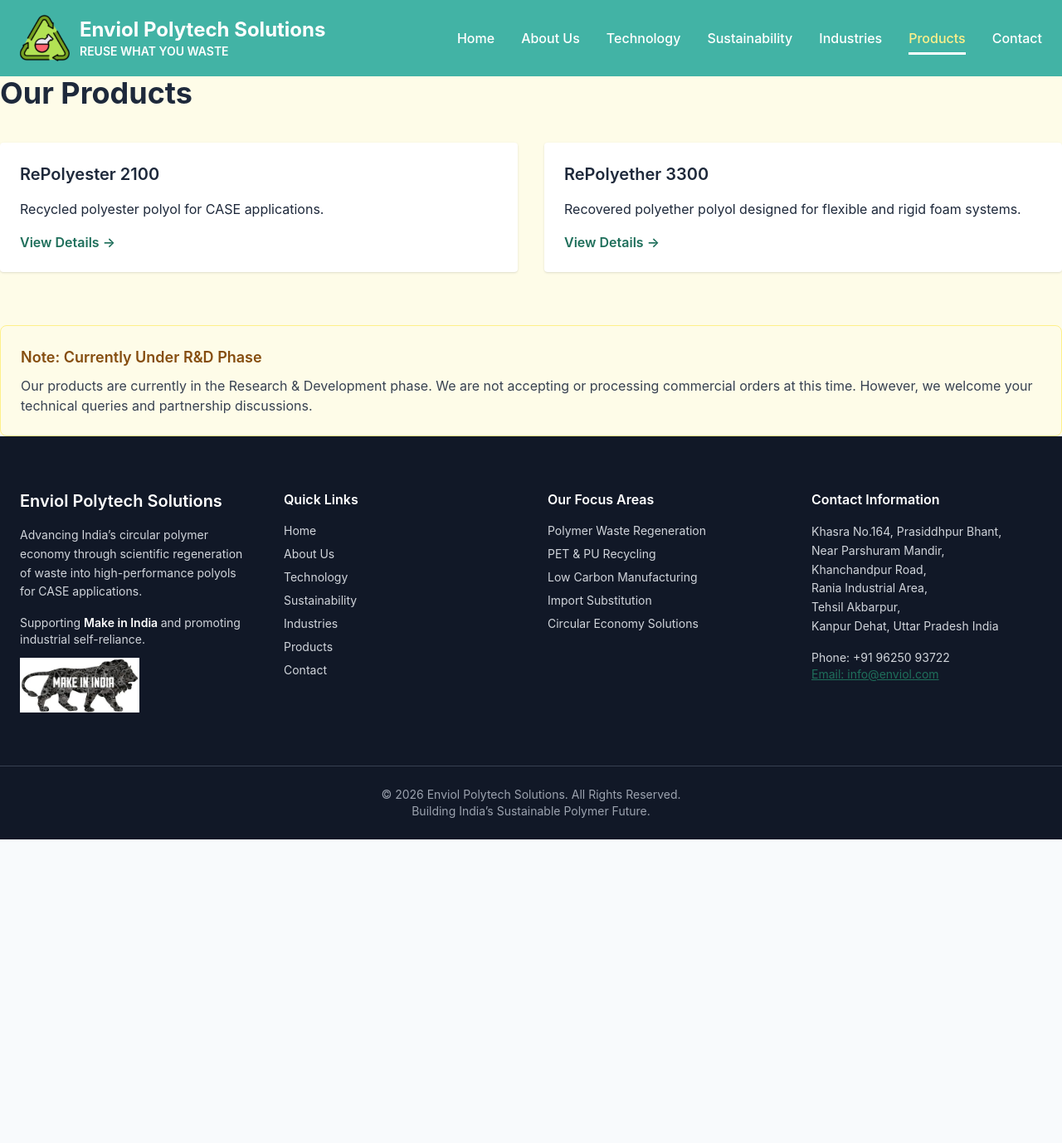
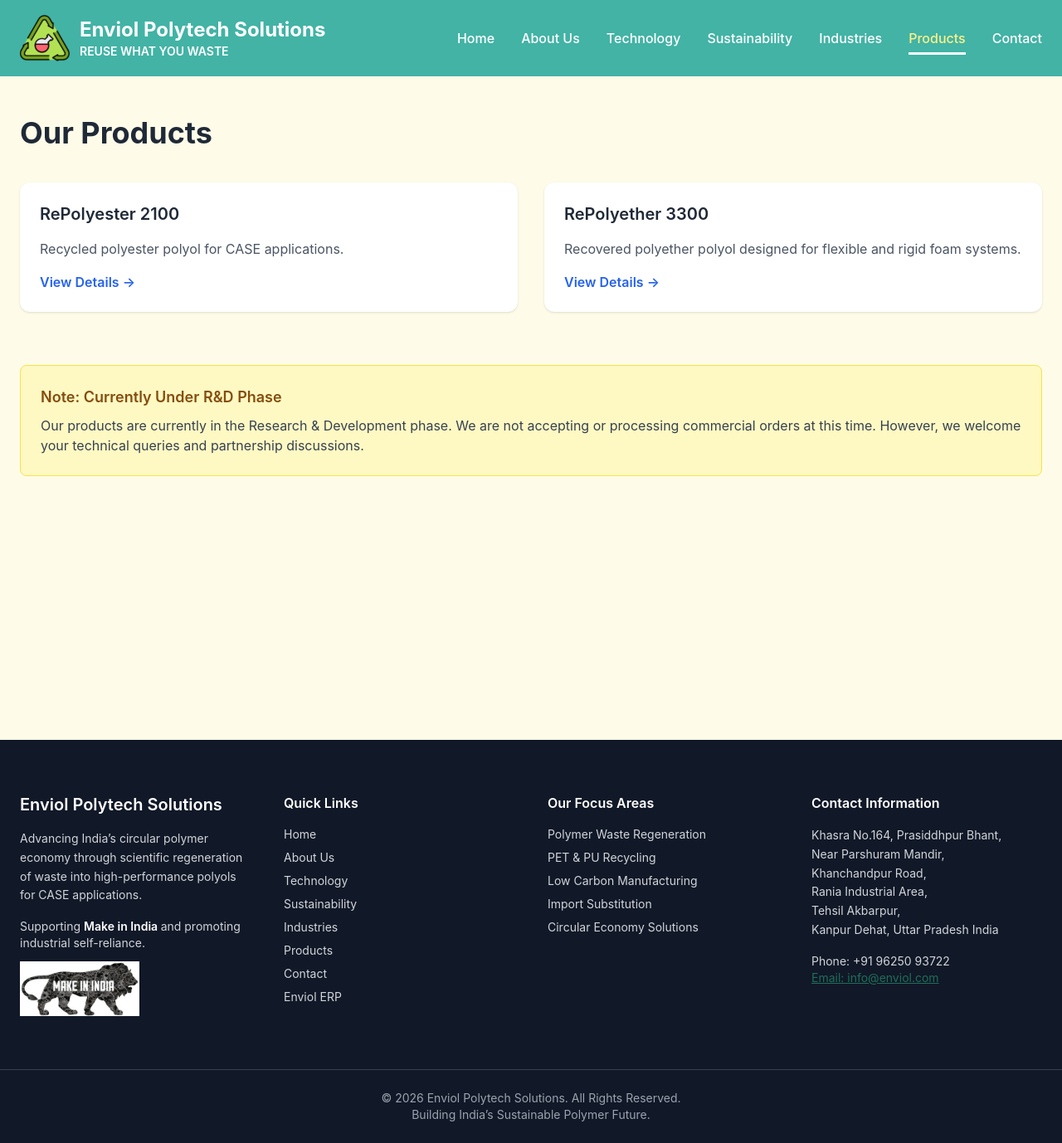
Before and after one commit to vaibhavdwi/enviol-website, a Next.js app: page /products in a window 1280 px wide. Shown: the whole page at 83% size. Before the commit the page ends 1012 px from the top, so only its background shows below. Built offline with nearby package versions, Linux system fonts and the light colour scheme.

Commit message:
dev:product theme

```diff
--- /dev/null
+++ b/app/products/layout.js
@@ -0,0 +1,7 @@
+export default function ProductsLayout({ children }) {
+  return (
+    <main className="bg-yellow-50 min-h-screen">
+      {children}
+    </main>
+  );
+}
--- a/app/products/page.js
+++ b/app/products/page.js
@@ -3,14 +3,32 @@
 
 export default function ProductsPage() {
   return (
-    <section className="bg-yellow-50">
-      <h1 className="text-4xl font-bold mb-10">Our Products</h1>
+    <main className="bg-yellow-50 min-h-screen">
+
+      <div className="container mx-auto px-6 py-12">
+
+        <h1 className="text-4xl font-bold mb-10 text-gray-800">
+          Our Products
+        </h1>
+
         <div className="grid md:grid-cols-2 gap-8">
-        {products.map(product => (
-          <div key={product.id} className="bg-white p-6 shadow rounded">
-            <h3 className="text-xl font-semibold">{product.name}</h3>
-            <p className="my-4">{product.description}</p>
-            <Link href={`/products/${product.slug}`} className="text-primary font-semibold">
+          {products.map((product) => (
+            <div
+              key={product.id}
+              className="bg-white p-6 shadow rounded-xl hover:shadow-lg transition"
+            >
+              <h3 className="text-xl font-semibold text-gray-800">
+                {product.name}
+              </h3>
+
+              <p className="my-4 text-gray-600">
+                {product.description}
+              </p>
+
+              <Link
+                href={`/products/${product.slug}`}
+                className="text-blue-600 font-semibold hover:underline"
+              >
                 View Details →
               </Link>
             </div>
@@ -18,17 +36,20 @@
         </div>
 
         {/* R&D NOTICE */}
-<div className="mt-16 bg-yellow-50 border border-yellow-200 p-6 rounded-lg">
+        <div className="mt-16 bg-yellow-100 border border-yellow-300 p-6 rounded-lg">
           <h3 className="text-lg font-semibold text-yellow-800 mb-2">
             Note: Currently Under R&D Phase
           </h3>
+
           <p className="text-gray-700">
             Our products are currently in the Research & Development phase.
             We are not accepting or processing commercial orders at this time.
             However, we welcome your technical queries and partnership discussions.
           </p>
         </div>
-    </section>
 
+      </div>
+
+    </main>
   );
 }
--- a/components/Footer.jsx
+++ b/components/Footer.jsx
@@ -104,6 +104,14 @@
         Contact
       </Link>
     </li>
+	<li>
+      <Link
+        href="/admin"
+        className="relative inline-block text-gray-300 transition-colors duration-300 hover:text-white after:content-[''] after:absolute after:left-0 after:-bottom-1 after:h-[2px] after:w-full after:bg-white after:scale-x-0 after:origin-left after:transition-transform after:duration-300 hover:after:scale-x-100"
+      >
+        Enviol ERP
+      </Link>
+    </li>
   </ul>
 </div>
 
@@ -143,7 +151,7 @@
           <p className="text-sm">
             <a href="mailto:info@enviol.com" className="text-primary underline">Email: info@enviol.com</a>
           </p>
-        </div>
+		  </div>
 
       </div>
 
```
Lines whose indentation alone changed are shown as unchanged.
